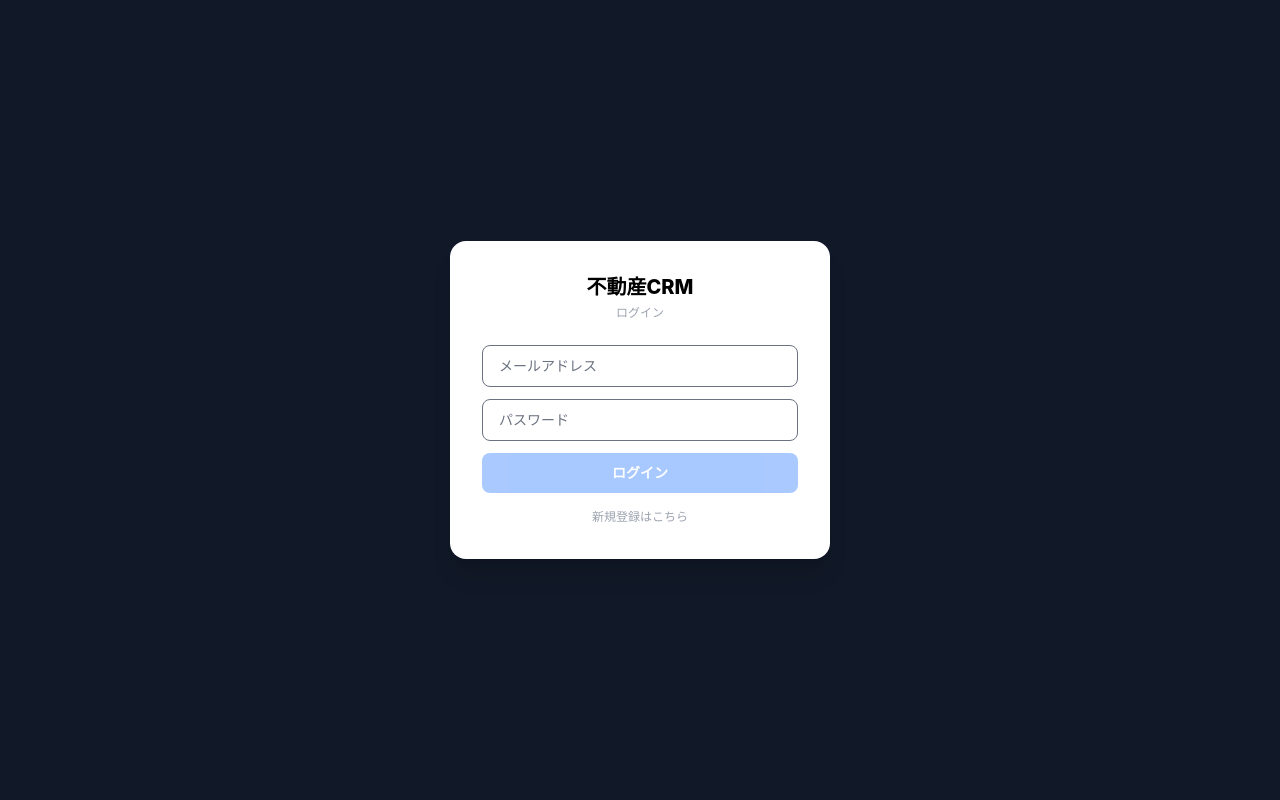
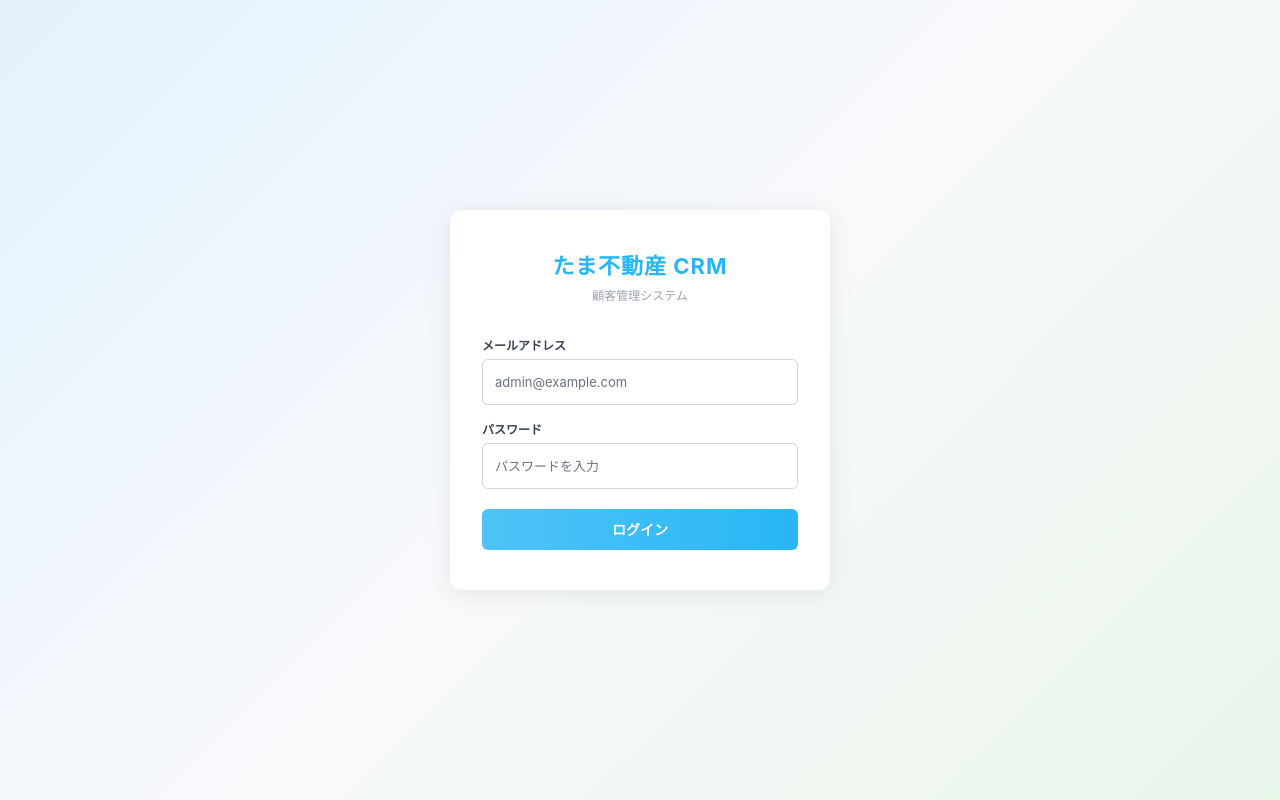
Before and after one commit to itarutakasaka-glitch/rental-crm, a Next.js app: page /login in a window 1280 px wide. Built offline with nearby package versions, Linux system fonts and the light colour scheme.

Commit message:
fix: remove duplicate login route

```diff
--- a/src/app/(auth)/login/page.tsx
+++ b/src/app/(auth)/login/page.tsx
@@ -1,38 +1,94 @@
 "use client";
-import { Suspense, useState, useTransition } from "react";
-import { useRouter, useSearchParams } from "next/navigation";
-import { signInWithEmail, signUpWithEmail } from "@/actions/auth";
 
-function LoginForm() {
-  const [email, setEmail] = useState(""); const [password, setPassword] = useState(""); const [name, setName] = useState("");
-  const [isSignUp, setIsSignUp] = useState(false); const [error, setError] = useState(""); const [isPending, start] = useTransition();
-  const router = useRouter(); const params = useSearchParams(); const redirectTo = params.get("redirect") || "/customers";
+import { useState } from "react";
+import { useRouter } from "next/navigation";
+import { createClient } from "@/lib/supabase/client";
 
-  const handleSubmit = () => { setError("");
-    start(async () => {
-      const res = isSignUp ? await signUpWithEmail({ email, password, name }) : await signInWithEmail({ email, password });
-      if (res?.error) setError(res.error); else router.push(redirectTo);
-    });
+export default function LoginPage() {
+  const [email, setEmail] = useState("");
+  const [password, setPassword] = useState("");
+  const [error, setError] = useState("");
+  const [loading, setLoading] = useState(false);
+  const router = useRouter();
+
+  const handleLogin = async (e: React.FormEvent) => {
+    e.preventDefault();
+    setLoading(true);
+    setError("");
+    try {
+      const supabase = createClient();
+      const { error } = await supabase.auth.signInWithPassword({ email, password });
+      if (error) { setError("メールアドレスまたはパスワードが正しくありません"); return; }
+      router.push("/home");
+      router.refresh();
+    } catch { setError("ログインに失敗しました"); }
+    finally { setLoading(false); }
   };
 
   return (
-    <div className="min-h-screen flex items-center justify-center bg-gray-900">
-      <div className="bg-white rounded-2xl shadow-xl p-8 w-[380px]">
-        <h1 className="text-xl font-extrabold text-center mb-1">不動産CRM</h1>
-        <p className="text-xs text-gray-400 text-center mb-6">{isSignUp ? "アカウント作成" : "ログイン"}</p>
-        {error && <div className="mb-3 p-2 bg-red-50 text-red-500 text-xs rounded-lg">{error}</div>}
-        <div className="space-y-3">
-          {isSignUp && <input value={name} onChange={e => setName(e.target.value)} placeholder="氏名" className="w-full px-4 py-2.5 border rounded-lg text-sm" />}
-          <input type="email" value={email} onChange={e => setEmail(e.target.value)} placeholder="メールアドレス" className="w-full px-4 py-2.5 border rounded-lg text-sm" />
-          <input type="password" value={password} onChange={e => setPassword(e.target.value)} placeholder="パスワード" className="w-full px-4 py-2.5 border rounded-lg text-sm" />
-          <button onClick={handleSubmit} disabled={!email || !password || isPending} className="w-full py-2.5 bg-primary text-white rounded-lg font-semibold text-sm disabled:opacity-40">{isPending ? "..." : isSignUp ? "登録" : "ログイン"}</button>
+    <div style={{
+      minHeight: "100vh", display: "flex", alignItems: "center", justifyContent: "center",
+      background: "linear-gradient(135deg, #E3F2FD 0%, #F8F9FB 50%, #E8F5E9 100%)",
+    }}>
+      <div style={{
+        width: 380, background: "#fff", borderRadius: 12, boxShadow: "0 4px 24px rgba(0,0,0,0.08)",
+        padding: "40px 32px",
+      }}>
+        <div style={{ textAlign: "center", marginBottom: 32 }}>
+          <h1 style={{
+            fontSize: 22, fontWeight: 700, color: "#29B6F6", marginBottom: 4,
+            letterSpacing: 1,
+          }}>たま不動産 CRM</h1>
+          <p style={{ fontSize: 12, color: "#9ca3af" }}>顧客管理システム</p>
         </div>
-        <button onClick={() => setIsSignUp(!isSignUp)} className="w-full text-center text-xs text-gray-400 mt-4">{isSignUp ? "ログインはこちら" : "新規登録はこちら"}</button>
+        <form onSubmit={handleLogin}>
+          <div style={{ marginBottom: 16 }}>
+            <label style={{ fontSize: 12, fontWeight: 600, color: "#374151", display: "block", marginBottom: 4 }}>
+              メールアドレス
+            </label>
+            <input type="email" value={email} onChange={(e) => setEmail(e.target.value)}
+              placeholder="admin@example.com" required
+              style={{
+                width: "100%", padding: "10px 12px", fontSize: 13, border: "1px solid #d1d5db",
+                borderRadius: 6, outline: "none", boxSizing: "border-box",
+                transition: "border-color 0.15s",
+              }}
+              onFocus={(e) => e.target.style.borderColor = "#29B6F6"}
+              onBlur={(e) => e.target.style.borderColor = "#d1d5db"}
+            />
+          </div>
+          <div style={{ marginBottom: 20 }}>
+            <label style={{ fontSize: 12, fontWeight: 600, color: "#374151", display: "block", marginBottom: 4 }}>
+              パスワード
+            </label>
+            <input type="password" value={password} onChange={(e) => setPassword(e.target.value)}
+              placeholder="パスワードを入力" required
+              style={{
+                width: "100%", padding: "10px 12px", fontSize: 13, border: "1px solid #d1d5db",
+                borderRadius: 6, outline: "none", boxSizing: "border-box",
+                transition: "border-color 0.15s",
+              }}
+              onFocus={(e) => e.target.style.borderColor = "#29B6F6"}
+              onBlur={(e) => e.target.style.borderColor = "#d1d5db"}
+            />
+          </div>
+          {error && (
+            <div style={{
+              fontSize: 12, color: "#DC2626", background: "#FEE2E2",
+              padding: "8px 12px", borderRadius: 6, marginBottom: 14,
+            }}>{error}</div>
+          )}
+          <button type="submit" disabled={loading} style={{
+            width: "100%", padding: "10px", fontSize: 14, fontWeight: 600,
+            background: loading ? "#93C5FD" : "linear-gradient(90deg, #4FC3F7, #29B6F6)",
+            color: "#fff", border: "none", borderRadius: 6,
+            cursor: loading ? "not-allowed" : "pointer",
+            transition: "opacity 0.15s",
+          }}>
+            {loading ? "ログイン中..." : "ログイン"}
+          </button>
+        </form>
       </div>
     </div>
   );
 }
-
-export default function LoginPage() {
-  return <Suspense fallback={<div className="min-h-screen flex items-center justify-center bg-gray-900"><div className="text-white">Loading...</div></div>}><LoginForm /></Suspense>;
-}
--- a/src/app/login/page.tsx
+++ /dev/null
@@ -1,94 +0,0 @@
-"use client";
-
-import { useState } from "react";
-import { useRouter } from "next/navigation";
-import { createClient } from "@/lib/supabase/client";
-
-export default function LoginPage() {
-  const [email, setEmail] = useState("");
-  const [password, setPassword] = useState("");
-  const [error, setError] = useState("");
-  const [loading, setLoading] = useState(false);
-  const router = useRouter();
-
-  const handleLogin = async (e: React.FormEvent) => {
-    e.preventDefault();
-    setLoading(true);
-    setError("");
-    try {
-      const supabase = createClient();
-      const { error } = await supabase.auth.signInWithPassword({ email, password });
-      if (error) { setError("メールアドレスまたはパスワードが正しくありません"); return; }
-      router.push("/home");
-      router.refresh();
-    } catch { setError("ログインに失敗しました"); }
-    finally { setLoading(false); }
-  };
-
-  return (
-    <div style={{
-      minHeight: "100vh", display: "flex", alignItems: "center", justifyContent: "center",
-      background: "linear-gradient(135deg, #E3F2FD 0%, #F8F9FB 50%, #E8F5E9 100%)",
-    }}>
-      <div style={{
-        width: 380, background: "#fff", borderRadius: 12, boxShadow: "0 4px 24px rgba(0,0,0,0.08)",
-        padding: "40px 32px",
-      }}>
-        <div style={{ textAlign: "center", marginBottom: 32 }}>
-          <h1 style={{
-            fontSize: 22, fontWeight: 700, color: "#29B6F6", marginBottom: 4,
-            letterSpacing: 1,
-          }}>たま不動産 CRM</h1>
-          <p style={{ fontSize: 12, color: "#9ca3af" }}>顧客管理システム</p>
-        </div>
-        <form onSubmit={handleLogin}>
-          <div style={{ marginBottom: 16 }}>
-            <label style={{ fontSize: 12, fontWeight: 600, color: "#374151", display: "block", marginBottom: 4 }}>
-              メールアドレス
-            </label>
-            <input type="email" value={email} onChange={(e) => setEmail(e.target.value)}
-              placeholder="admin@example.com" required
-              style={{
-                width: "100%", padding: "10px 12px", fontSize: 13, border: "1px solid #d1d5db",
-                borderRadius: 6, outline: "none", boxSizing: "border-box",
-                transition: "border-color 0.15s",
-              }}
-              onFocus={(e) => e.target.style.borderColor = "#29B6F6"}
-              onBlur={(e) => e.target.style.borderColor = "#d1d5db"}
-            />
-          </div>
-          <div style={{ marginBottom: 20 }}>
-            <label style={{ fontSize: 12, fontWeight: 600, color: "#374151", display: "block", marginBottom: 4 }}>
-              パスワード
-            </label>
-            <input type="password" value={password} onChange={(e) => setPassword(e.target.value)}
-              placeholder="パスワードを入力" required
-              style={{
-                width: "100%", padding: "10px 12px", fontSize: 13, border: "1px solid #d1d5db",
-                borderRadius: 6, outline: "none", boxSizing: "border-box",
-                transition: "border-color 0.15s",
-              }}
-              onFocus={(e) => e.target.style.borderColor = "#29B6F6"}
-              onBlur={(e) => e.target.style.borderColor = "#d1d5db"}
-            />
-          </div>
-          {error && (
-            <div style={{
-              fontSize: 12, color: "#DC2626", background: "#FEE2E2",
-              padding: "8px 12px", borderRadius: 6, marginBottom: 14,
-            }}>{error}</div>
-          )}
-          <button type="submit" disabled={loading} style={{
-            width: "100%", padding: "10px", fontSize: 14, fontWeight: 600,
-            background: loading ? "#93C5FD" : "linear-gradient(90deg, #4FC3F7, #29B6F6)",
-            color: "#fff", border: "none", borderRadius: 6,
-            cursor: loading ? "not-allowed" : "pointer",
-            transition: "opacity 0.15s",
-          }}>
-            {loading ? "ログイン中..." : "ログイン"}
-          </button>
-        </form>
-      </div>
-    </div>
-  );
-}
```
